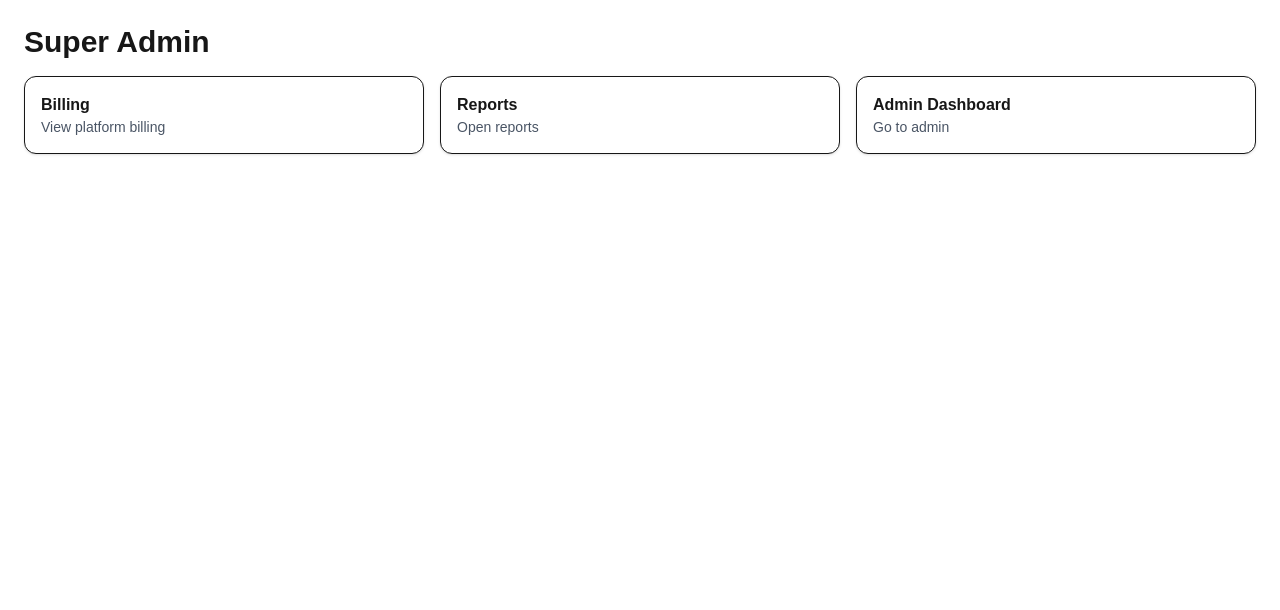
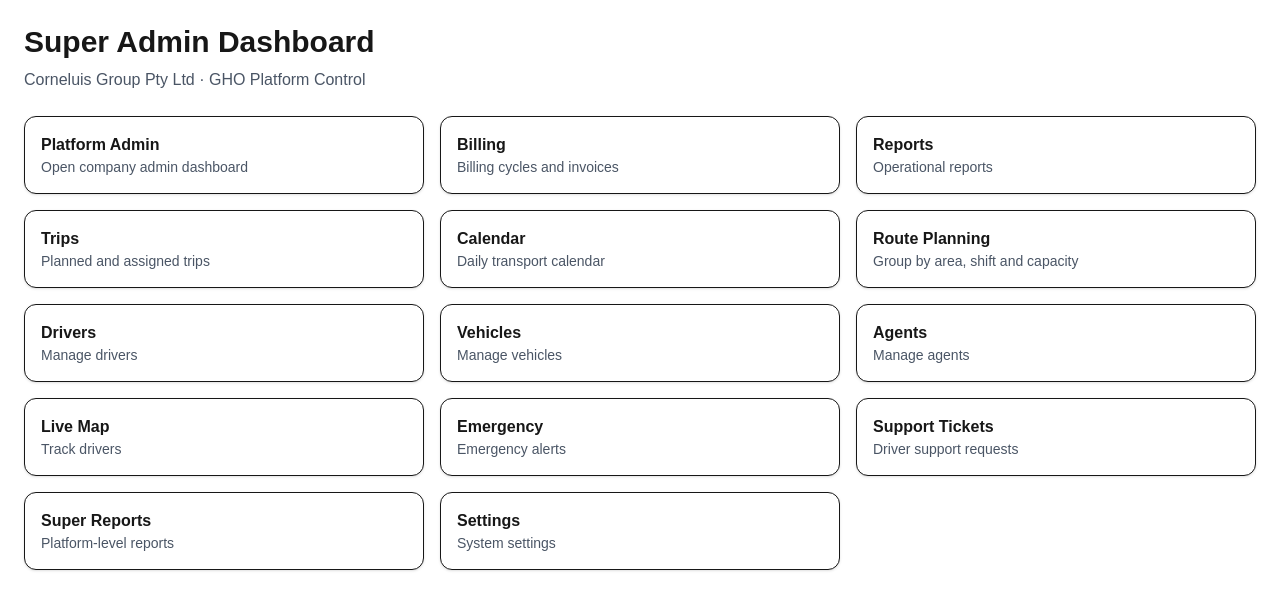
Before and after one commit to devoncorneluis/gho-system, a Next.js app: page /super-admin in a window 1280 px wide. Shown: the top 610 px of the page. Built offline with nearby package versions, Linux system fonts and the light colour scheme.

Commit message:
Restore full super admin menu

```diff
--- a/app/super-admin/page.tsx
+++ b/app/super-admin/page.tsx
@@ -3,25 +3,35 @@
 import Link from "next/link";
 
 export default function SuperAdminPage() {
+  const cards = [
+    ["/admin", "Platform Admin", "Open company admin dashboard"],
+    ["/super-admin/billing", "Billing", "Billing cycles and invoices"],
+    ["/reports", "Reports", "Operational reports"],
+    ["/trips", "Trips", "Planned and assigned trips"],
+    ["/calendar", "Calendar", "Daily transport calendar"],
+    ["/route-planning", "Route Planning", "Group by area, shift and capacity"],
+    ["/drivers", "Drivers", "Manage drivers"],
+    ["/vehicles", "Vehicles", "Manage vehicles"],
+    ["/agents", "Agents", "Manage agents"],
+    ["/live-map", "Live Map", "Track drivers"],
+    ["/emergency-dashboard", "Emergency", "Emergency alerts"],
+    ["/support-tickets", "Support Tickets", "Driver support requests"],
+    ["/super-admin/reports", "Super Reports", "Platform-level reports"],
+    ["/super-admin/settings", "Settings", "System settings"],
+  ];
+
   return (
     <main className="p-6">
-      <h1 className="text-3xl font-bold mb-4">Super Admin</h1>
+      <h1 className="text-3xl font-bold mb-2">Super Admin Dashboard</h1>
+      <p className="text-gray-600 mb-6">Corneluis Group Pty Ltd · GHO Platform Control</p>
 
-      <div className="grid md:grid-cols-3 gap-4">
-        <Link href="/super-admin/billing" className="bg-white border rounded-xl p-4 shadow">
-          <h2 className="font-bold">Billing</h2>
-          <p className="text-sm text-gray-600">View platform billing</p>
-        </Link>
-
-        <Link href="/reports" className="bg-white border rounded-xl p-4 shadow">
-          <h2 className="font-bold">Reports</h2>
-          <p className="text-sm text-gray-600">Open reports</p>
-        </Link>
-
-        <Link href="/admin" className="bg-white border rounded-xl p-4 shadow">
-          <h2 className="font-bold">Admin Dashboard</h2>
-          <p className="text-sm text-gray-600">Go to admin</p>
-        </Link>
+      <div className="grid md:grid-cols-2 lg:grid-cols-3 gap-4">
+        {cards.map(([href, title, desc]) => (
+          <Link key={href} href={href} className="bg-white border rounded-xl p-4 shadow hover:bg-gray-50">
+            <h2 className="font-bold">{title}</h2>
+            <p className="text-sm text-gray-600">{desc}</p>
+          </Link>
+        ))}
       </div>
     </main>
   );
```
